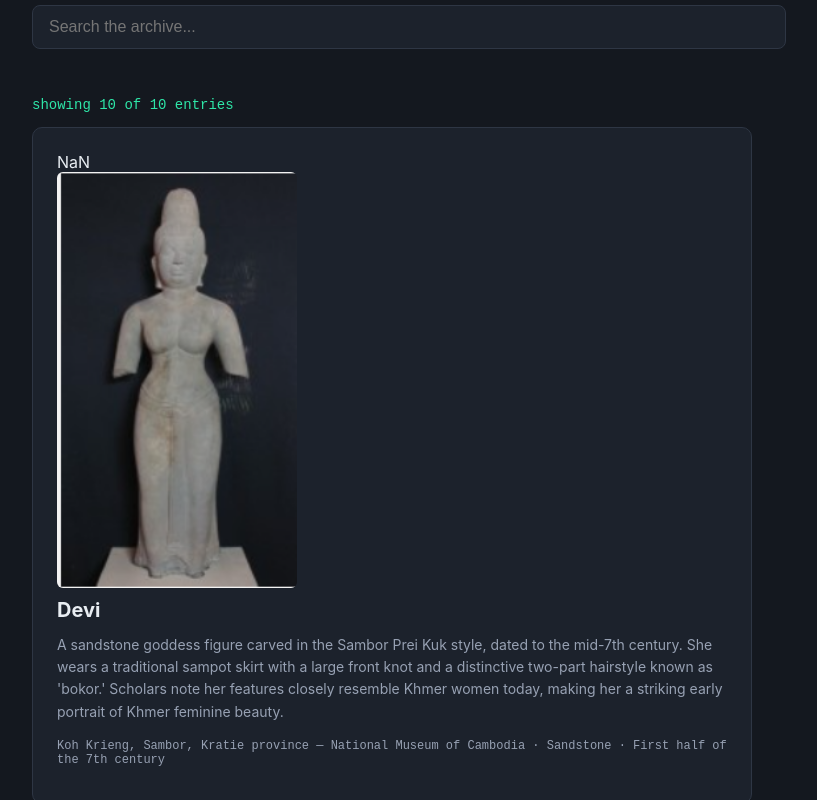
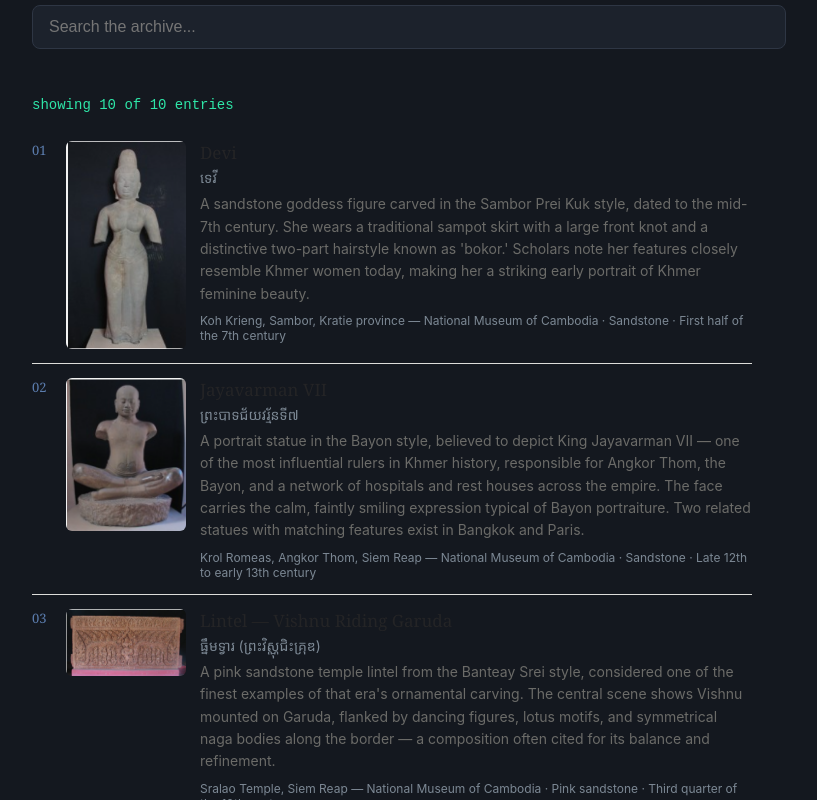
Before and after one commit to bun-tha/khmer-sculture-archive, a Next.js app: page / in a window 1280 px wide. Shown: the part 620-1420 px from the top of the page, without its empty margins (248-1065 px from the left). Built offline with nearby package versions, Linux system fonts and the light colour scheme.

Commit message:
sprint 1: fix catalog numbering and switch to side-by-side entry layout [AI-assisted]

```diff
--- a/app/page.js
+++ b/app/page.js
@@ -114,9 +114,9 @@ export default function Home() {
     Nothing carved from that search yet — try a shorter word, or clear the box to see everything.
   </p>
 ) : (
-  visibleEntries.map((entry) => (
-    <EntryCard key={entry.title} entry={entry} />
-  ))
+  visibleEntries.map((entry, i) => (
+  <EntryCard key={entry.title} entry={entry} index={i} />
+))
 )}
 
       <footer style={styles.footer}>
--- a/components/EntryCard.js
+++ b/components/EntryCard.js
@@ -1,26 +1,53 @@
 const styles = {
   card: {
-    padding: 24,
-    backgroundColor: "#1C222C",
-    border: "1px solid #2E3644",
-    borderRadius: 10,
+    padding: "14px 0",
+    borderBottom: "0.5px solid #DDDDDA",
+  },
+  row: {
+    display: "flex",
+    gap: 14,
+  },
+  number: {
+    fontFamily: "Georgia, 'Iowan Old Style', serif",
+    fontSize: 13,
+    color: "#5B7CAD",
+    minWidth: 20,
+  },
+  imageWrap: {
+    flexShrink: 0,
+    width: 120,
+  },
+  image: {
+    width: "100%",
+    display: "block",
+    borderRadius: 6,
+  },
+  content: {
+    flex: 1,
+    minWidth: 0,
   },
   title: {
-    fontSize: 20,
-    fontWeight: 700,
-    margin: 0,
+    fontFamily: "Georgia, 'Iowan Old Style', serif",
+    fontSize: 17,
+    fontWeight: 500,
+    color: "#242426",
+    margin: "0 0 6px",
+  },
+  titleKhmer: {
+    fontSize: 14,
+    color: "#7C8894",
+    margin: "-2px 0 6px",
   },
   description: {
     fontSize: 14,
-    color: "#97A1B3",
+    color: "#6B6B68",
     lineHeight: 1.6,
-    margin: "12px 0 0",
+    margin: "0 0 8px",
   },
   meta: {
-    fontFamily: "'Courier New', monospace",
     fontSize: 12,
-    color: "#97A1B3",
-    marginTop: 16,
+    color: "#7C8894",
+    margin: 0,
   },
 };
 
@@ -33,15 +60,16 @@ export default function EntryCard({ entry, index }) {
     <article style={styles.card}>
       <div style={styles.row}>
         <span style={styles.number}>{String(index + 1).padStart(2, "0")}</span>
-        <div>
-          {entry.image && (
-            <img
-              src={entry.image}
-              alt={entry.title}
-              style={{ width: "100%", maxWidth: 240, borderRadius: 6, marginBottom: 10, display: "block" }}
-            />
+        {entry.image && (
+          <div style={styles.imageWrap}>
+            <img src={entry.image} alt={entry.title} style={styles.image} />
+          </div>
+        )}
+        <div style={styles.content}>
+          <h3 style={styles.title}>{entry.title}</h3>
+          {entry.titleKhmer && (
+            <p style={styles.titleKhmer}>{entry.titleKhmer}</p>
           )}
-          <h3 style={styles.title}>{entry.title}</h3>
           <p style={styles.description}>{entry.description}</p>
           <p style={styles.meta}>{meta}</p>
         </div>
```
